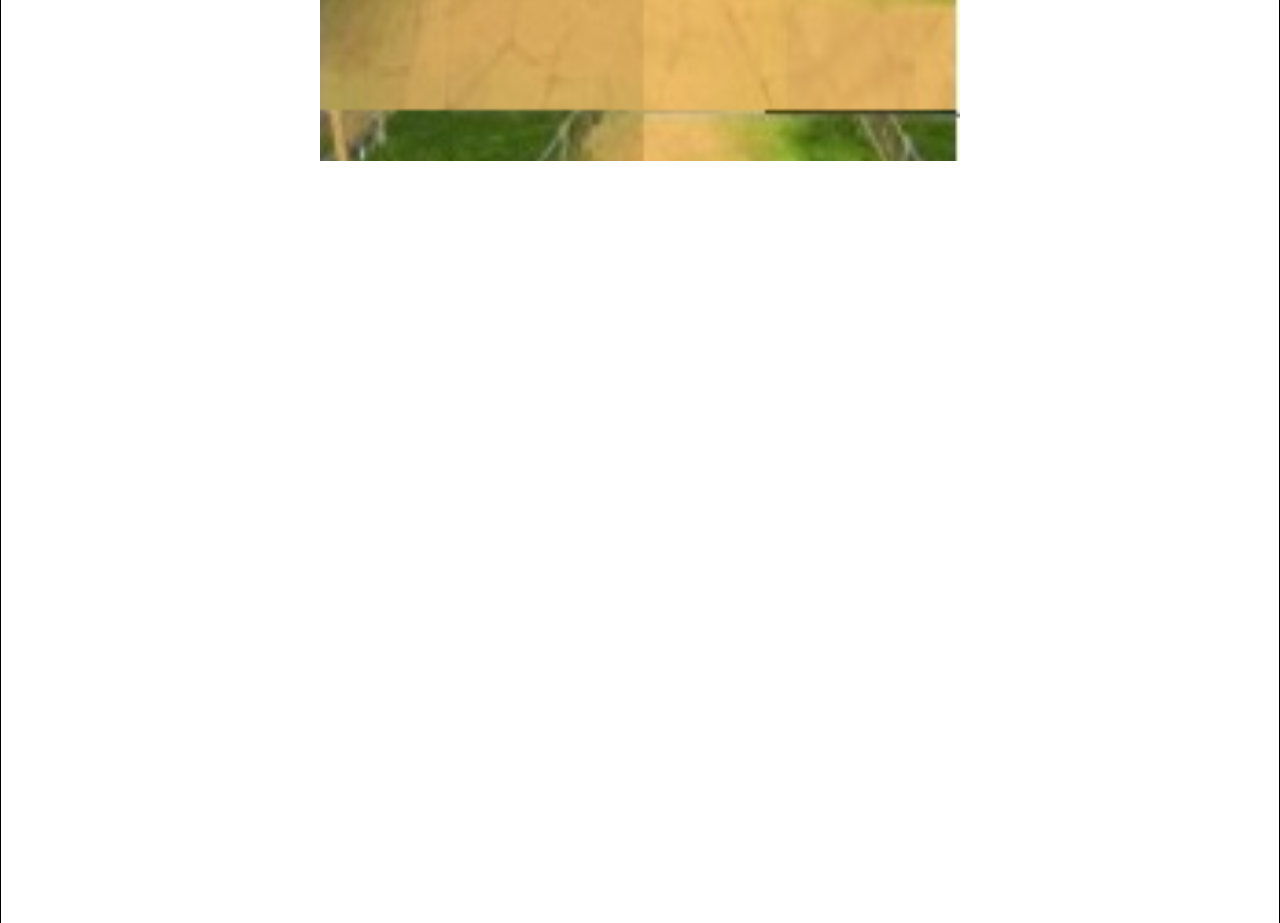
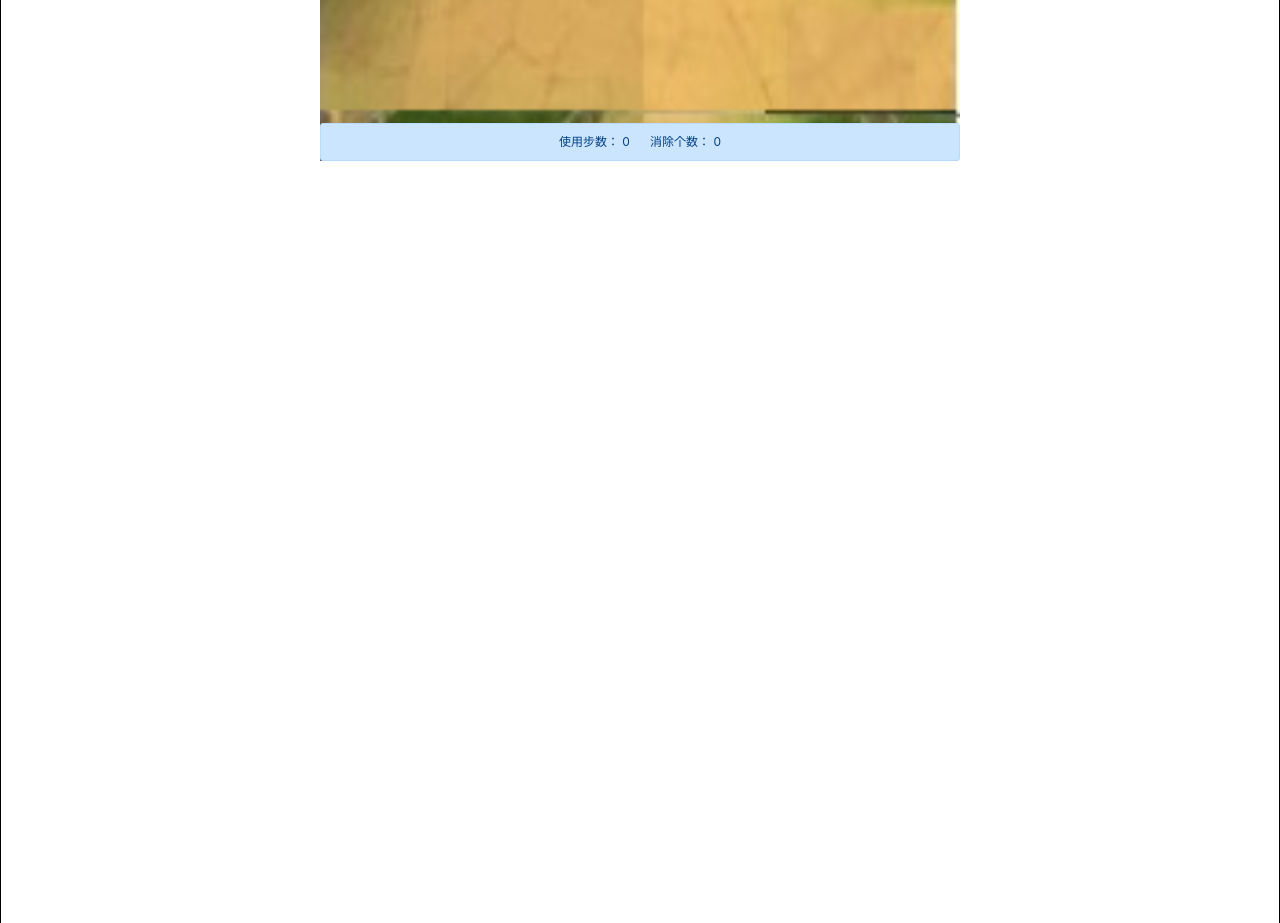
Before and after one commit to magicdict/GrayFur, an Angular app in the folder UI/: page /minigame in a window 1280 px wide. Shown: the part 800-1723 px from the top of the page. Built offline with nearby package versions, Linux system fonts and the light colour scheme.

Commit message:
记忆力游戏表示优化

```diff
--- a/UI/src/app/miniGame/miniGame.component.html
+++ b/UI/src/app/miniGame/miniGame.component.html
@@ -11,4 +11,13 @@
             </div>
         </div>
     </div>
+
+    <br />
+    <div style="position: absolute;z-index: 99; bottom: 0px;width: 100%;text-align: center;margin-bottom: 0px;" class="alert alert-primary" role="alert">
+        使用步数：
+        {{StepUsage}}
+        &nbsp;&nbsp;&nbsp;&nbsp;
+        消除个数：
+        {{ClearCnt}}
+    </div>
 </div>
--- a/UI/src/app/miniGame/miniGame.component.ts
+++ b/UI/src/app/miniGame/miniGame.component.ts
@@ -23,7 +23,8 @@ export class MiniGameComponent implements OnInit {
     //2维数组
     PullzeArray: My2DArray<string> = new My2DArray<string>(6, 6, "唐三");
     ClearCnt = 0;
-
+    //使用步数
+    StepUsage = 0;
     ngOnInit(): void {
         let Names = ["唐三","小舞","比比东","赵无极","菊花关","唐门唐三"]
         let AllNames = new Array();
@@ -57,6 +58,7 @@ export class MiniGameComponent implements OnInit {
 
 
     CellClicker(value:GameCellComponent) {
+        this.StepUsage ++;
         if (this.firstCellRef === undefined && this.secondCellRef === undefined) {
             //两个都不存在的
             this.firstCellRef = value;
```
Also changed, not shown: 2 other files (tests, documents, lock files or other folders).
